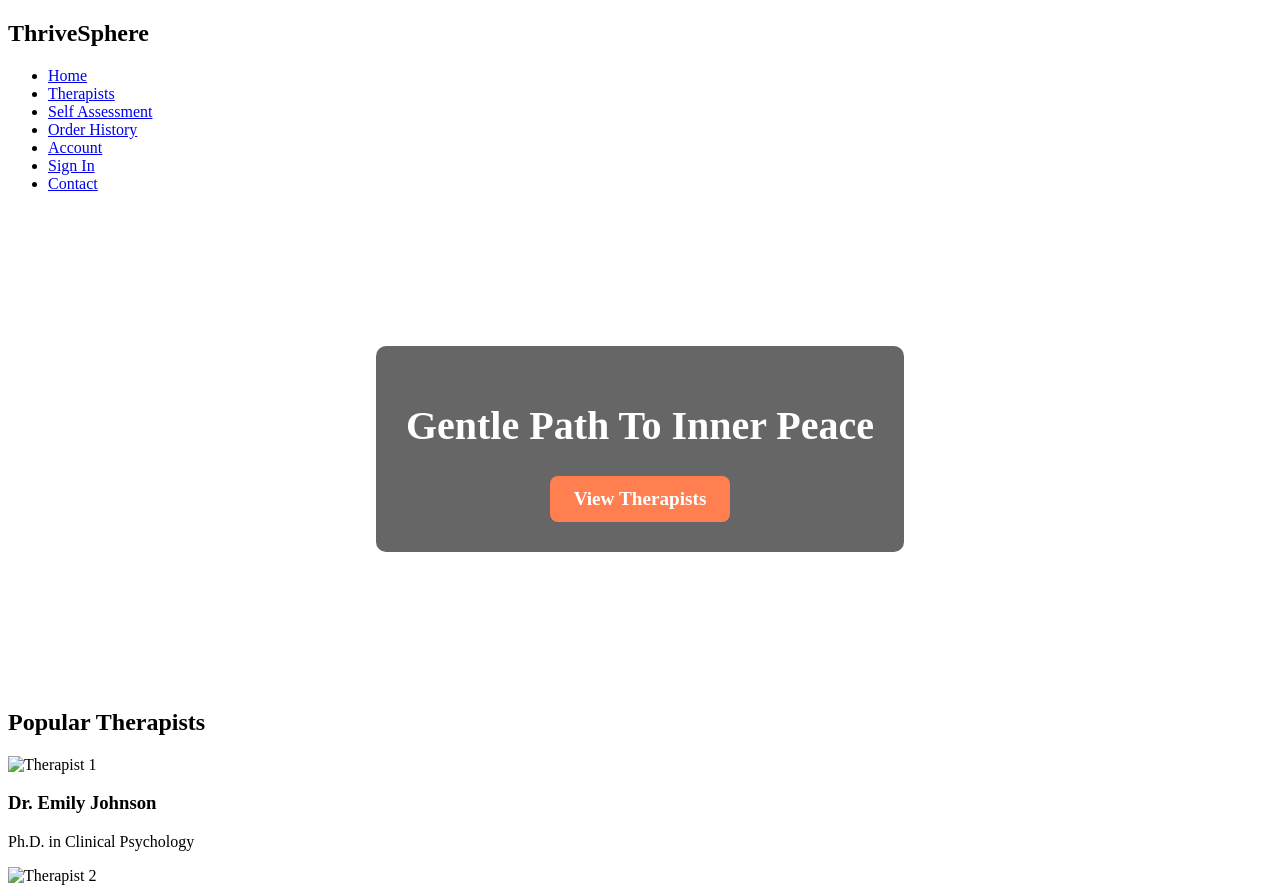
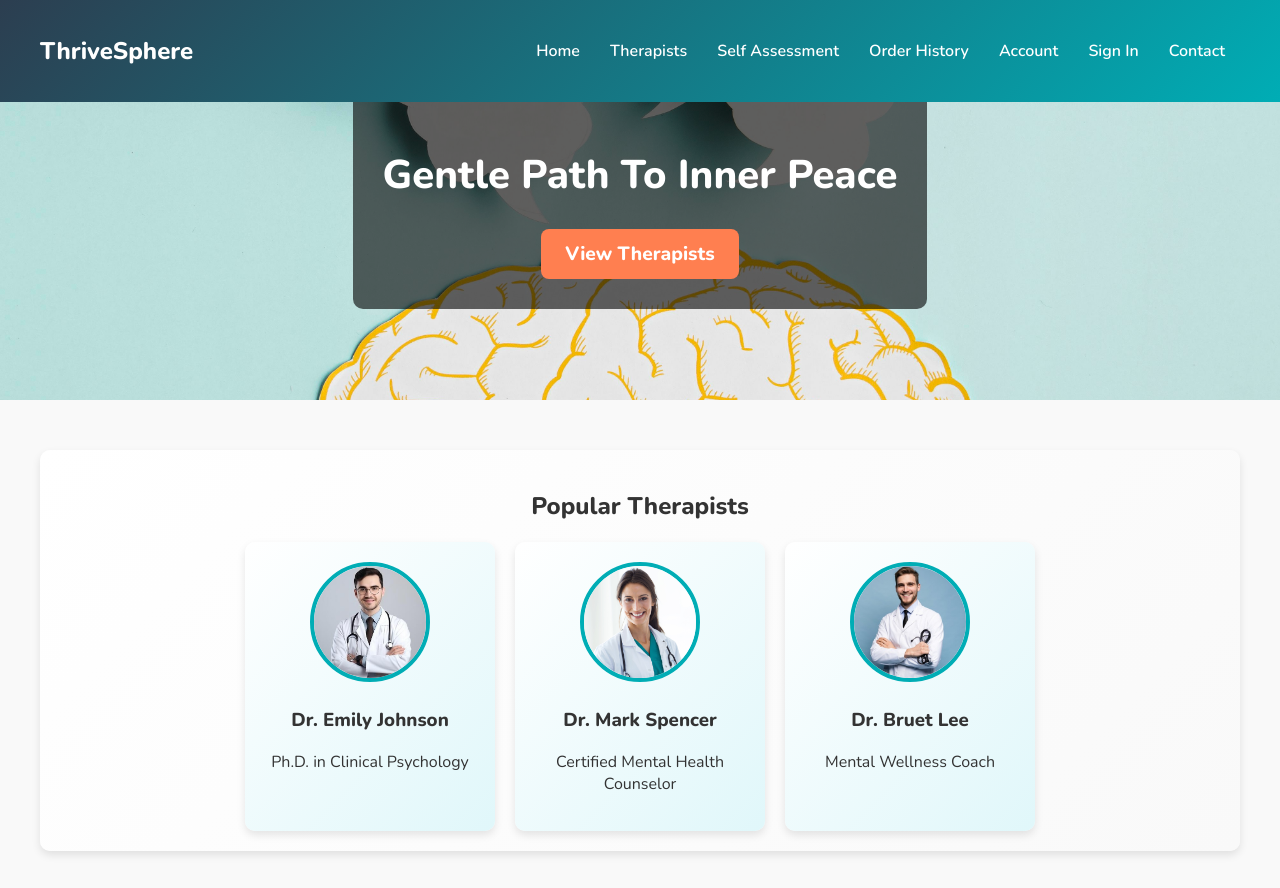
Before and after one commit to ThunderBeast45/ThriveSphere, a website: page ThriveSphere/html/index.html in a window 1280 px wide. Shown: the top 888 px of the page. Drawn offline with nearby package versions, Linux system fonts and the light colour scheme; the site is published under a folder, as on GitHub Pages, so addresses that start at the root find nothing.

Commit message:
Fix: update asset paths in index.html to use relative paths for Netlify deployment

```diff
--- a/ThriveSphere/html/index.html
+++ b/ThriveSphere/html/index.html
@@ -8,7 +8,7 @@
     <title>ThriveSphere</title>
 
     <!-- Favicon -->
-    <link rel="icon" type="image/x-icon" href="/ThriveSphere/public/images/logo.svg">
+    <link rel="icon" type="image/x-icon" href="public/images/logo.svg">
 
     <!-- Font Awesome -->
     <script src="https://kit.fontawesome.com/410249dbdb.js" crossorigin="anonymous"></script>
@@ -20,28 +20,28 @@
     <link rel="preconnect" href="https://fonts.googleapis.com">
     <link rel="preconnect" href="https://fonts.gstatic.com" crossorigin>
     <link href="https://fonts.googleapis.com/css2?family=Nunito:wght@200;400;600;800&display=swap" rel="stylesheet">
-    <link rel="stylesheet" type="text/css" href="/ThriveSphere/public/css/index.css">
+    <link rel="stylesheet" type="text/css" href="public/css/index.css">
 
 <body>
     <header>
         <nav>
             <h2>ThriveSphere</h2>
             <ul class="nav-list">
-                <li class="nav-item"><a href="/ThriveSphere/html/index.html" class="nav-link">Home</a></li>
-                <li class="nav-item"><a href="/ThriveSphere/html/therapists.html" class="nav-link">Therapists</a></li>
-                <li class="nav-item"><a href="/ThriveSphere/html/questionaire.html" class="nav-link">Self Assessment</a></li>
-                <li class="nav-item"><a href="/ThriveSphere/html/order-history.html" class="nav-link">Order History</a></li>
-                <li class="nav-item"><a href="/ThriveSphere/html/userprofile.html" class="nav-link">Account</a></li>
-                <li class="nav-item"><a href="/ThriveSphere/html/login.html" class="nav-link">Sign In</a></li>
+                <li class="nav-item"><a href="index.html" class="nav-link">Home</a></li>
+                <li class="nav-item"><a href="therapists.html" class="nav-link">Therapists</a></li>
+                <li class="nav-item"><a href="questionaire.html" class="nav-link">Self Assessment</a></li>
+                <li class="nav-item"><a href="order-history.html" class="nav-link">Order History</a></li>
+                <li class="nav-item"><a href="userprofile.html" class="nav-link">Account</a></li>
+                <li class="nav-item"><a href="login.html" class="nav-link">Sign In</a></li>
                 <li class="nav-item"><a href="#contactSec" class="nav-link">Contact</a></li>
             </ul>
         </nav>
     </header>
-    <div id="bannerHome" style="position: relative; text-align: center; color: white; background: url('/ThriveSphere/public/images/home.jpg') no-repeat center center/cover; height: 400px; display: flex; align-items: center; justify-content: center; padding: 40px;">
+    <div id="bannerHome" style="position: relative; text-align: center; color: white; background: url('public/images/home.jpg') no-repeat center center/cover; height: 400px; display: flex; align-items: center; justify-content: center; padding: 40px;">
         <div id="overlay" style="background: rgba(0, 0, 0, 0.6); padding: 30px; border-radius: 10px;">
             <h1 style="font-size: 2.5rem; font-weight: bold;">Gentle Path To Inner Peace</h1>
             <div style="margin-top: 20px;">
-                <a href="/ThriveSphere/html/therapists.html" style="display: inline-block; background: #ff7f50; color: white; padding: 12px 24px; font-size: 1.2rem; border-radius: 8px; text-decoration: none; font-weight: bold; transition: background 0.3s ease;">
+                <a href="therapists.html" style="display: inline-block; background: #ff7f50; color: white; padding: 12px 24px; font-size: 1.2rem; border-radius: 8px; text-decoration: none; font-weight: bold; transition: background 0.3s ease;">
                     View Therapists
                 </a>
             </div>
@@ -54,17 +54,17 @@
         <h2>Popular Therapists</h2>
         <div id="therapistCards">
             <div class="therapist">
-                <img src="/ThriveSphere/public/images/dc2.jpg" alt="Therapist 1">
+                <img src="public/images/dc2.jpg" alt="Therapist 1">
                 <h3>Dr. Emily Johnson</h3>
                 <p>Ph.D. in Clinical Psychology</p>
             </div>
             <div class="therapist">
-                <img src="/ThriveSphere/public/images/02.jpg" alt="Therapist 2">
+                <img src="public/images/02.jpg" alt="Therapist 2">
                 <h3>Dr. Mark Spencer</h3>
                 <p>Certified Mental Health Counselor</p>
             </div>
             <div class="therapist">
-                <img src="/ThriveSphere/public/images/red.jpg" alt="Therapist 3">
+                <img src="public/images/red.jpg" alt="Therapist 3">
                 <h3>Dr. Bruet Lee</h3>
                 <p>Mental Wellness Coach</p>
             </div>
@@ -74,7 +74,7 @@
 
     <section id="companySec">
         <div>
-            <img src="/ThriveSphere/public/images/THRIVE.webp" alt="Company Info" style="width:100%; border-radius: 15px;">
+            <img src="public/images/THRIVE.webp" alt="Company Info" style="width:100%; border-radius: 15px;">
         </div>
         <div id="companyDesc">
             <h2>ThriveSphere Can Help You</h2>
@@ -89,7 +89,7 @@
         <h2>Benefits of Mental Health</h2>
         <div id="benefitsContainer">
             <div class="benefits-card">
-                <img src="/ThriveSphere/public/images/reduce-stress.jpeg" alt="Reduce Stress">
+                <img src="public/images/reduce-stress.jpeg" alt="Reduce Stress">
                 <div class="card-body">
                     <h3 class="card-title">Reduce Stress & Build Resilience</h3>
                     <p class="card-text">Building awareness daily helps reduce stress and build resilience for a healthier mind.</p>
@@ -97,7 +97,7 @@
             </div>
 
             <div class="benefits-card">
-                <img src="/ThriveSphere/public/images/improve-focus.jpg" alt="Improve Focus">
+                <img src="public/images/improve-focus.jpg" alt="Improve Focus">
                 <div class="card-body">
                     <h3 class="card-title">Improve Focus & Productivity</h3>
                     <p class="card-text">Better mental health leads to better concentration and increased productivity in daily tasks.</p>
@@ -105,7 +105,7 @@
             </div>
 
             <div class="benefits-card">
-                <img src="/ThriveSphere/public/images/relationship.jpg" alt="Better Relationships">
+                <img src="public/images/relationship.jpg" alt="Better Relationships">
                 <div class="card-body">
                     <h3 class="card-title">Enhance Relationships</h3>
                     <p class="card-text">Good mental health strengthens your relationships, fostering better communication and understanding.</p>
@@ -113,7 +113,7 @@
             </div>
 
             <div class="benefits-card">
-                <img src="/ThriveSphere/public/images/sleep.webp" alt="Better Sleep">
+                <img src="public/images/sleep.webp" alt="Better Sleep">
                 <div class="card-body">
                     <h3 class="card-title">Better Sleep Quality</h3>
                     <p class="card-text">Managing mental health improves sleep patterns, leading to a more restful and rejuvenating experience.</p>
@@ -121,7 +121,7 @@
             </div>
 
             <div class="benefits-card">
-                <img src="/ThriveSphere/public/images/boost.jpeg" alt="Boost Self-Esteem">
+                <img src="public/images/boost.jpeg" alt="Boost Self-Esteem">
                 <div class="card-body">
                     <h3 class="card-title">Boost Self-Esteem</h3>
                     <p class="card-text">Maintaining good mental health helps build confidence and a positive self-image.</p>
@@ -129,7 +129,7 @@
             </div>
 
             <div class="benefits-card">
-                <img src="/ThriveSphere/public/images/emotional.webp" alt="Increase Emotional Intelligence">
+                <img src="public/images/emotional.webp" alt="Increase Emotional Intelligence">
                 <div class="card-body">
                     <h3 class="card-title">Increase Emotional Intelligence</h3>
                     <p class="card-text">A healthy mind enhances emotional awareness, helping you navigate emotions effectively in life.</p>
```
